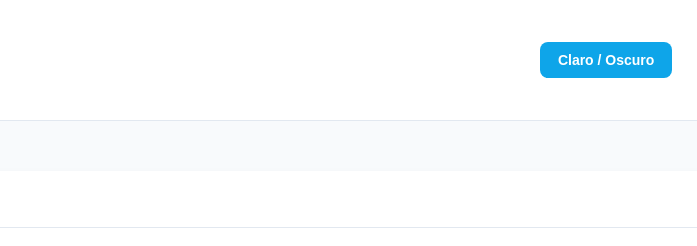
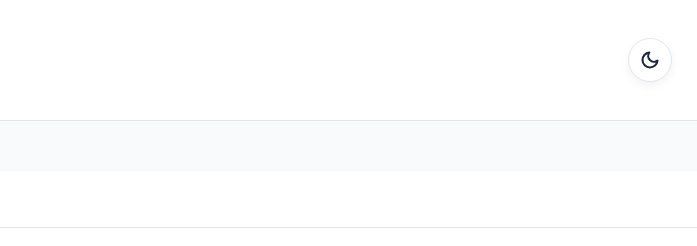
Before and after one commit to sameecues/PEVS, a plain HTML site: page index.html in a window 1280 px wide. Shown: the top 246 px of the page, 471-1168 px from the left. Drawn offline with Linux system fonts and the light colour scheme; grey boxes are pictures that could not be loaded.

Commit message:
Update index.html

```diff
--- a/index.html
+++ b/index.html
@@ -9,9 +9,7 @@
     <link href="https://fonts.googleapis.com/css2?family=Inter:wght@400;600;700&display=swap" rel="stylesheet">
 
     <style>
-        /* Definición de Variables CSS para Temas */
         :root {
-            /* Tema Claro (Por Defecto) */
             --body-bg: #f8fafc;
             --card-bg: #ffffff;
             --header-bg: #ffffff;
@@ -24,14 +22,12 @@
             --card-shadow: 0 4px 10px rgba(0, 0, 0, 0.05);
             --header-border: 1px solid #e2e8f0;
 
-            /* Ajustes Generales */
             --border-radius: 12px;
             --grid-gap: 30px;
             --main-max-width: 1300px;
         }
 
         body.dark-mode {
-            /* Tema Oscuro */
             --body-bg: #0f172a;
             --card-bg: #1e293b;
             --header-bg: #1e293b;
@@ -45,7 +41,6 @@
             --header-border: none;
         }
 
-        /* Estilos Generales Modernos */
         body {
             font-family: 'Inter', system-ui, -apple-system, sans-serif;
             background-color: var(--body-bg);
@@ -55,7 +50,7 @@
             overflow-x: hidden;
         }
 
-        /* Estilos del Encabezado con Logos y Botón */
+        /* Encabezado */
         .encabezado {
             background-color: var(--header-bg);
             border-bottom: var(--header-border);
@@ -78,16 +73,12 @@
             gap: 20px;
         }
 
-        .logo-left,
-        .logo-right {
-            height: 50px; /* Tamaño normal para el encabezado */
+        .logo-left, .logo-right {
+            height: 50px;
             width: auto;
         }
 
-        .text-container {
-            display: flex;
-            flex-direction: column;
-        }
+        .text-container { display: flex; flex-direction: column; }
 
         .header-content h1 {
             margin: 0;
@@ -110,24 +101,30 @@
             gap: 30px;
         }
 
-        /* Estilos del Botón de Modo */
-        .theme-toggle {
-            background-color: var(--accent-color);
-            color: white;
-            border: none;
-            padding: 10px 18px;
-            border-radius: 8px;
-            font-size: 14px;
-            font-weight: 600;
+        /* === NUEVO BOTÓN REDONDO DE TEMA === */
+        .btn-theme-toggle {
+            background-color: var(--card-bg);
+            border: 1px solid var(--border-color);
+            color: var(--primary-text);
+            display: flex;
+            align-items: center;
+            justify-content: center;
+            width: 44px;
+            height: 44px;
+            border-radius: 50%;
+            padding: 0;
+            box-shadow: var(--card-shadow);
             cursor: pointer;
-            transition: background-color 0.3s ease;
+            transition: all 0.3s ease;
         }
 
-        .theme-toggle:hover {
-            opacity: 0.8;
+        .btn-theme-toggle:hover {
+            border-color: var(--accent-color);
+            color: var(--accent-color);
+            transform: scale(1.1);
         }
 
-        /* Cuadrícula del Dashboard */
+        /* Cuadrícula */
         .dashboard-grid {
             display: grid;
             grid-template-columns: 1fr 1fr;
@@ -137,12 +134,8 @@
             padding: 0 20px 40px;
         }
 
-        /* El mapa ocupa todo el ancho */
-        .mapa-completo {
-            grid-column: 1 / -1;
-        }
+        .mapa-completo { grid-column: 1 / -1; }
 
-        /* Diseño Moderno de las Tarjetas */
         .tarjeta {
             background-color: var(--card-bg);
             border-radius: var(--border-radius);
@@ -168,7 +161,6 @@
             gap: 10px;
         }
 
-        /* Ajustes de los iframes */
         iframe {
             width: 100%;
             border: none;
@@ -177,27 +169,13 @@
             transition: background-color 0.3s ease;
         }
 
-        /* Alturas personalizadas */
         .iframe-alto { height: 550px; }
         .iframe-medio { height: 400px; }
 
-        /* Adaptabilidad para pantallas pequeñas (celulares) */
         @media (max-width: 900px) {
-            .header-content {
-                flex-direction: column;
-                gap: 20px;
-                text-align: center;
-            }
-
-            .logo-title-group {
-                flex-direction: column;
-                gap: 10px;
-            }
-
-            .dashboard-grid {
-                grid-template-columns: 1fr;
-                padding: 0 15px 30px;
-            }
+            .header-content { flex-direction: column; gap: 20px; text-align: center; }
+            .logo-title-group { flex-direction: column; gap: 10px; }
+            .dashboard-grid { grid-template-columns: 1fr; padding: 0 15px 30px; }
         }
     </style>
 </head>
@@ -213,16 +191,17 @@
                 </div>
             </div>
             <div class="toggle-group">
-                <button class="theme-toggle" id="theme-toggle">
-                    Claro / Oscuro
+                <button id="theme-toggle" class="btn-theme-toggle" aria-label="Cambiar tema" title="Modo Claro / Oscuro">
+                    <svg id="icon-sun" style="display:none;" xmlns="http://www.w3.org/2000/svg" width="20" height="20" viewBox="0 0 24 24" fill="none" stroke="currentColor" stroke-width="2.5" stroke-linecap="round" stroke-linejoin="round"><circle cx="12" cy="12" r="5"></circle><line x1="12" y1="1" x2="12" y2="3"></line><line x1="12" y1="21" x2="12" y2="23"></line><line x1="4.22" y1="4.22" x2="5.64" y2="5.64"></line><line x1="18.36" y1="18.36" x2="19.78" y2="19.78"></line><line x1="1" y1="12" x2="3" y2="12"></line><line x1="21" y1="12" x2="23" y2="12"></line><line x1="4.22" y1="19.78" x2="5.64" y2="18.36"></line><line x1="18.36" y1="5.64" x2="19.78" y2="4.22"></line></svg>
+                    <svg id="icon-moon" xmlns="http://www.w3.org/2000/svg" width="20" height="20" viewBox="0 0 24 24" fill="none" stroke="currentColor" stroke-width="2.5" stroke-linecap="round" stroke-linejoin="round"><path d="M21 12.79A9 9 0 1 1 11.21 3 7 7 0 0 0 21 12.79z"></path></svg>
                 </button>
+
                 <img src="https://i.imgur.com/W5Mo4rc.png" alt="Logo Derecha" class="logo-right">
             </div>
         </div>
     </header>
 
     <main class="dashboard-grid">
-
         <div class="tarjeta mapa-completo">
             <div class="titulo-tarjeta">🗺️ Mapa Interactivo</div>
             <iframe class="iframe-alto" src="graficos/mapa.html" title="Mapa de Incidentes"></iframe>
@@ -237,31 +216,40 @@
             <div class="titulo-tarjeta">📈 Tercer Gráfico</div>
             <iframe class="iframe-medio" src="graficos/tercer_grafico.html" title="Tercer Gráfico"></iframe>
         </div>
-
     </main>
 
     <script>
         const body = document.body;
         const themeToggle = document.getElementById('theme-toggle');
+        const iconSun = document.getElementById('icon-sun');
+        const iconMoon = document.getElementById('icon-moon');
+        function updateIcons() {
+            if (body.classList.contains('dark-mode')) {
+                iconSun.style.display = 'block';
+                iconMoon.style.display = 'none';
+            } else {
+                iconSun.style.display = 'none';
+                iconMoon.style.display = 'block';
+            }
+        }
+
+        const savedTheme = localStorage.getItem('theme');
+        if (savedTheme === 'dark') {
+            body.classList.add('dark-mode');
+        }
+
+        updateIcons();
 
         themeToggle.addEventListener('click', () => {
-            // Alternar la clase 'dark-mode' en el body
             body.classList.toggle('dark-mode');
+            updateIcons();
 
-            // Guardar la preferencia en localStorage
             if (body.classList.contains('dark-mode')) {
                 localStorage.setItem('theme', 'dark');
             } else {
                 localStorage.setItem('theme', 'light');
             }
         });
-
-        // Comprobar localStorage al cargar la página para aplicar el tema guardado
-        const savedTheme = localStorage.getItem('theme');
-        if (savedTheme === 'dark') {
-            body.classList.add('dark-mode');
-        }
     </script>
-
 </body>
 </html>
```
